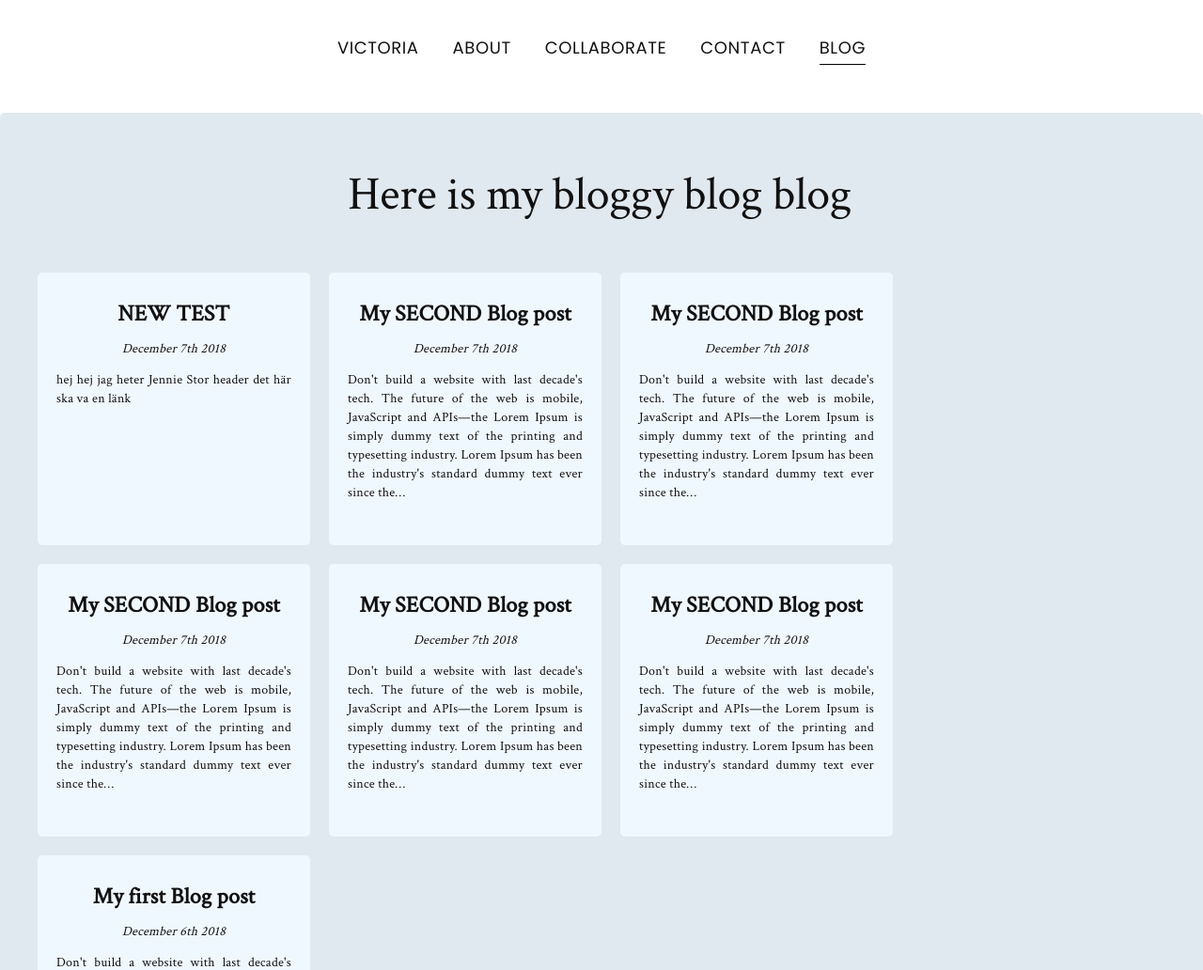
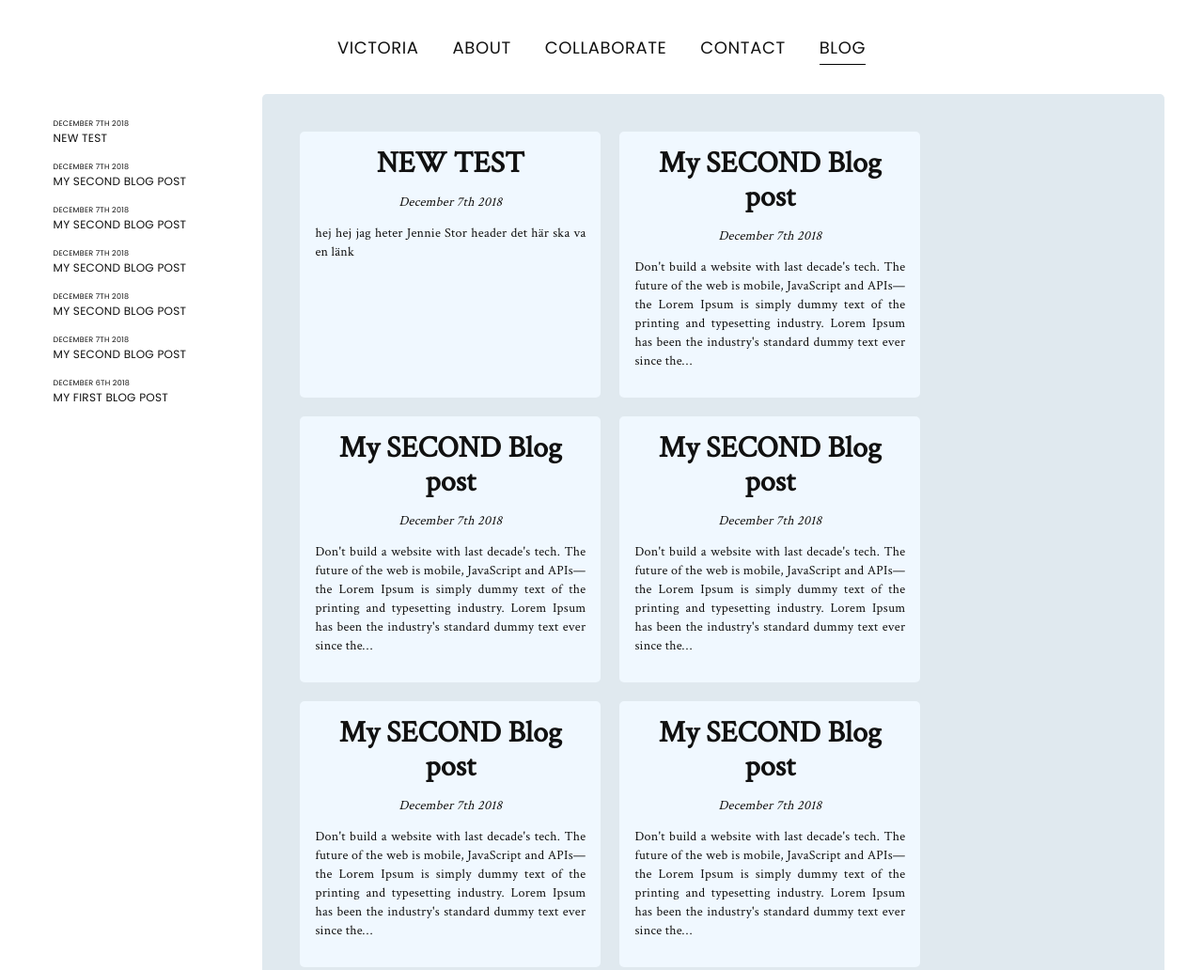
Before and after one commit to JennieDalgren/vb, a Gatsby site: page /blog in a window 1280 px wide. Shown: the top 1032 px of the page at 94% size. Built offline with nearby package versions, Linux system fonts and the light colour scheme; Gatsby itself is replaced by a stand-in of ours.

Commit message:
work with the blog

```diff
--- a/src/components/layout.css
+++ b/src/components/layout.css
@@ -215,9 +215,9 @@ p {
 }
 
 .post {
-  width: 250px;
-  height: 250px;
-  padding: 20px;
+  width: 320px;
+  padding: 16px;
+  box-sizing: border-box;
 }
 
 .post h4 {
@@ -261,3 +261,52 @@ p {
   font-size: 14px;
   letter-spacing: 0.6px;
 }
+
+.sidebar {
+  margin: 10px 0;
+  max-width: 25%;
+}
+
+.sidebar div {
+  width: 98%;
+  height: 100%;
+  margin: 16px 0;
+  padding-left: 16px;
+}
+
+.sidebar .link {
+  font-family: 'Poppins';
+  text-transform: uppercase;
+  text-decoration: none;
+
+  width: 100%;
+  height: fit-content;
+}
+
+.sidebar .link:hover {
+  background: #e0e9ef;
+}
+
+.sidebar .sidebar-date {
+  font-size: 8px;
+  margin: 0;
+  padding: 0;
+  line-height: unset;
+}
+
+.sidebar .sidebar-title {
+  font-size: 12px;
+  margin: 0;
+  padding: 0;
+  line-height: unset;
+}
+
+.sidebar .sidebar-excerpt {
+  font-size: 10px;
+  margin: 0;
+  padding: 0;
+  line-height: unset;
+  text-align: justify;
+  line-height: 20px;
+  text-transform: none;
+}
--- a/src/pages/blog.js
+++ b/src/pages/blog.js
@@ -8,14 +8,29 @@ const BlogPage = props => {
   const postList = props.data.allMarkdownRemark
   return (
     <Layout>
-      <div className="wrapper">
-        <div className="section" style={{ textAlign: 'center' }}>
-          <h1>Here is my bloggy blog blog</h1>
+      <div
+        className="wrapper"
+        style={{ alignItems: 'flex-start', justifyContent: 'space-around' }}
+      >
+        <div className="sidebar">
+          {postList.edges.map(({ node }, i) => (
+            <Link key={i} to={node.fields.slug} className="link">
+              <div>
+                <p className="sidebar-date">{node.frontmatter.date}</p>
+                <p className="sidebar-title">{node.frontmatter.title}</p>
+              </div>
+            </Link>
+          ))}
+        </div>
+        <div
+          className="section"
+          style={{ textAlign: 'center', width: '75%', margin: 0 }}
+        >
           <div className="post-list">
             {postList.edges.map(({ node }, i) => (
               <Link key={i} to={node.fields.slug} className="link">
                 <div className="post">
-                  <h4>{node.frontmatter.title}</h4>
+                  <h3>{node.frontmatter.title}</h3>
                   <p className="post-date">{node.frontmatter.date}</p>
                   <p>{node.excerpt}</p>
                 </div>
```
Also changed, not shown: src/templates/blog-post.js (+8 -3 lines).
